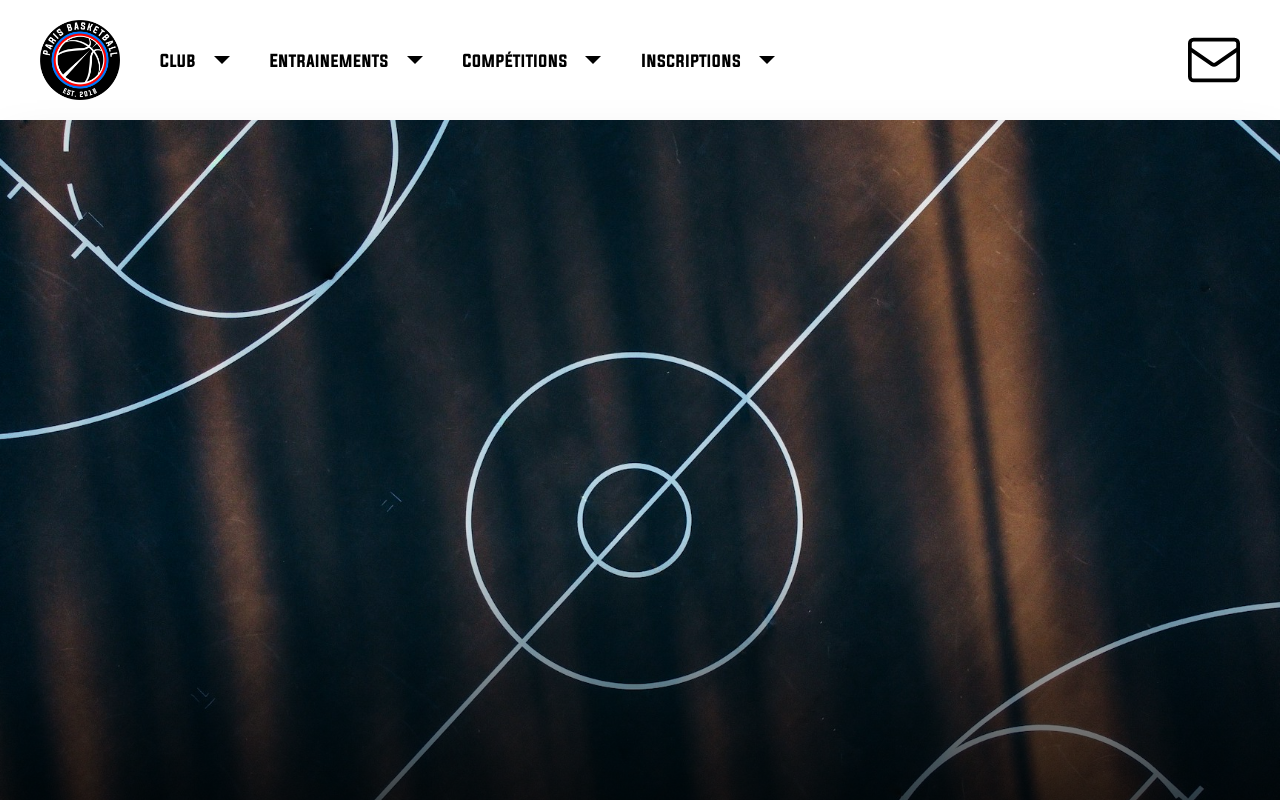
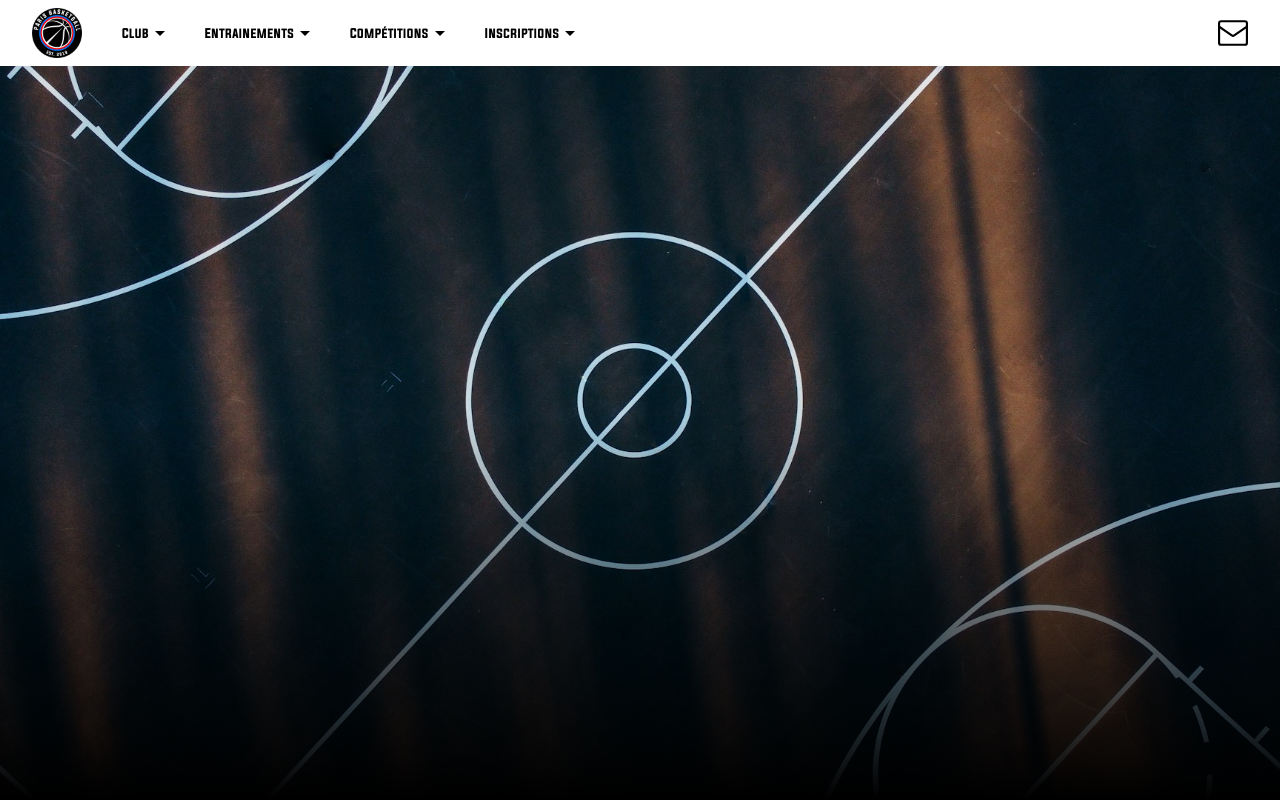
Before and after one commit to AdrienPoua/argenteuil_basketball, a Next.js app: page / in a window 1280 px wide. Shown: the top 800 px of the page. Built offline with nearby package versions, Linux system fonts and the light colour scheme.

Commit message:
ajustements css

```diff
--- a/src/app/components/Header/Header.tsx
+++ b/src/app/components/Header/Header.tsx
@@ -23,16 +23,16 @@ export default function Header() {
   return (
     <header
       ref={headerRef}
-      className={`flex flex-col shadow-xl w-full z-10 bg-white`}
+      className={`flex flex-col w-full z-10 bg-transparent absolute top-0`}
     >
-      <div className='flex w-full px-10 py-5'>
+      <div className='flex w-full px-8 py-2 bg-white '>
         <Link href='/' className='shrink-0'>
           <Image
             src={logo}
             alt='logo'
             className='me-5'
-            width='80'
-            height='80'
+            width='50'
+            height='50'
           />{" "}
         </Link>
         <nav className='flex grow '>
@@ -48,6 +48,7 @@ export default function Header() {
         </nav>
         <Contact />
       </div>
+      <div className="bg-transparent blur-0 py-1 w-full"> </div>
       {isMenuOpen && <SubBar />}
     </header>
   );
--- a/src/app/components/Header/components/Contact.tsx
+++ b/src/app/components/Header/components/Contact.tsx
@@ -10,8 +10,8 @@ export default function Contact() {
         xmlns='http://www.w3.org/2000/svg'
         fill='none'
         viewBox='0 0 14 14'
-        height={52}
-        width={52}
+        height={30}
+        width={30}
         id='Mail-Send-Envelope--Streamline-Core'
       >
         <g id='mail-send-envelope--envelope-email-message-unopened-sealed-close'>
--- a/src/app/components/Header/components/NavItemMenu.tsx
+++ b/src/app/components/Header/components/NavItemMenu.tsx
@@ -20,16 +20,16 @@ export default function NavItemMenu({ item }: { readonly item: NavItem }) {
     <li
       ref={navItemRef}
       key={item.title}
-      className='grow flex justify-center items-center'
+      className='grow flex justify-center items-center hover:text-indigo-500'
     >
       <button
         onClick={(e) => {
           handleClick();
         }}
-        className='flex grow relative px-5 py-6'
+        className='flex grow relative px-5 py-3'
       >
-        <div className='flex justify-center items-center gap-3 '>
-          <h3 className='flex'>{item.title}</h3>
+        <div className='flex justify-center items-center '>
+          <h3 className='flex text-xs'>{item.title}</h3>
           {/* Élément simulant un pseudo-élément ::after */}
           <div
             style={{
@@ -40,7 +40,7 @@ export default function NavItemMenu({ item }: { readonly item: NavItem }) {
               width: 0,
               height: 0,
               borderStyle: "solid",
-              borderWidth: "8px 8px 0",
+              borderWidth: "5px 5px 0",
               borderColor: "#000 transparent transparent transparent",
             }}
           />
--- a/src/app/components/Header/components/SubBar.tsx
+++ b/src/app/components/Header/components/SubBar.tsx
@@ -6,7 +6,7 @@ export default function SubBar() {
   const { isMenuOpen, dataMenu, setIsMenuOpen } = useContext(MenuContext);
 
   return (
-    <div className=' flex gap-24 py-5 justify-center items-center'>
+    <div className=' flex gap-24 bg-white border-none py-1 justify-center items-center'>
       {dataMenu?.subItems?.map((item) => (
         <SubItem data={item} key={item.title} />
       ))}
--- a/src/app/components/Header/components/SubItem.tsx
+++ b/src/app/components/Header/components/SubItem.tsx
@@ -5,7 +5,7 @@ import { subNavItem } from '../../../types';
 
 export default function subItem({ data } : { data : subNavItem}) {
   return (
-    <Link href={data.url} className='flex justify-center items-center relative rounded-xl overflow-hidden p-12'>
+    <Link href={data.url} className='flex relative rounded-xl overflow-hidden p-8'>
       <Image
         src={ data.image ? `/${data.image}` : "https://picsum.photos/200/200"}
         className='absolute inset-0 h-full w-full '
@@ -13,8 +13,8 @@ export default function subItem({ data } : { data : subNavItem}) {
         width = {200}
         height = {200}
       />
-        <div className='absolute inset-0 bg-black bg-opacity-30 z-50'></div>
-      <div className="p-5 z-10 font-bold text-2xl  text-white"> {data.title} </div>
+        <div className='absolute inset-0 bg-black bg-opacity-50 z-10 hover:opacity-0'></div>
+      <div className="z-20 text-white"> {data.title} </div>
     </Link>
   );
 }
--- a/src/app/components/LandingPage.tsx
+++ b/src/app/components/LandingPage.tsx
@@ -5,7 +5,7 @@ import background from "../../../public/background.jpg";
 export default function LandingPage() {
   return (
     <>
-    <div className="h-svh relative shadow-2xl ">
+    <div className="h-svh relative">
       <div className='absolute h-96 inset-x-0 bottom-0 w-full bg-gradient-to-t from-black'></div>
       <Image
         src={background}
```
